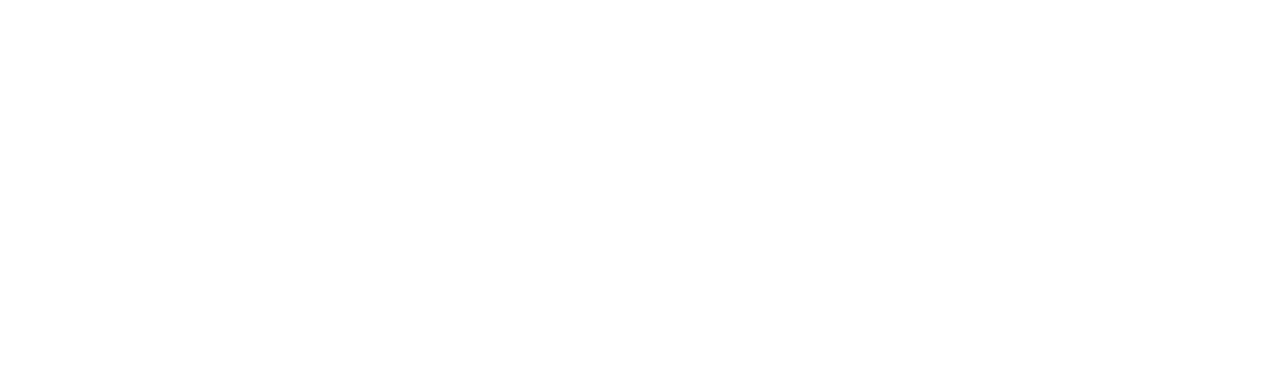
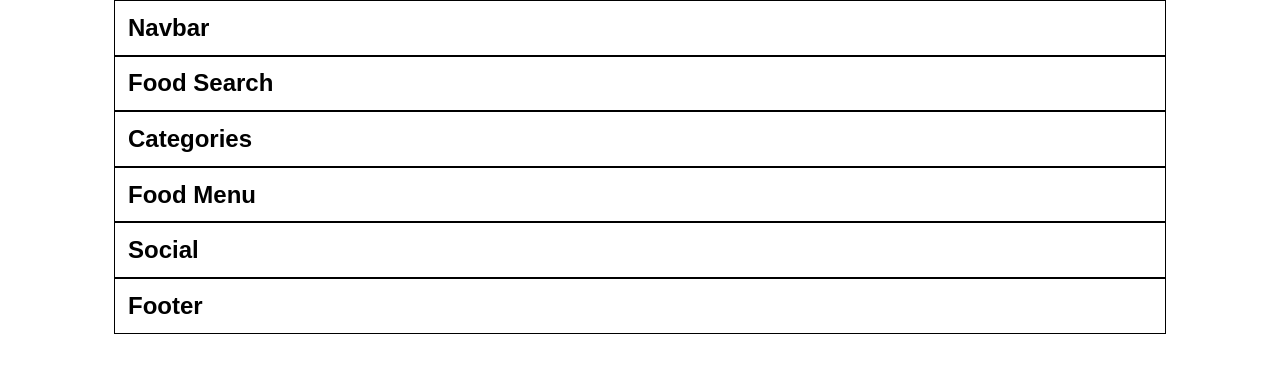
Before and after one commit to AllenOtto/Food-Order-Frontend, a plain HTML site: page index.html in a window 1280 px wide. Drawn offline with Linux system fonts and the light colour scheme.

```diff
--- a/index.html
+++ b/index.html
@@ -5,40 +5,59 @@
     <meta http-equiv="X-UA-Compatible" content="IE=edge">
     <meta name="viewport" content="width=device-width, initial-scale=1.0">
     <title>Restaurant</title>
+    <link rel="stylesheet" href="style.css">
 </head>
 <body>
     <!-- Navbar Section Starts Here -->
     <section class="navbar">
+        <div class="container">
+            <h1>Navbar</h1>
+        </div>
 
     </section>
     <!-- Navbar Section Ends Here -->
 
     <!-- Food Search Section Starts Here -->
     <section class="food-search">
+        <div class="container">
+            <h1>Food Search</h1>
+        </div>
 
     </section>
     <!-- Food Search Section Ends Here -->
 
     <!-- Categories Section Starts Here -->
     <section class="categories">
+        <div class="container">
+            <h1>Categories</h1>
+        </div>
 
     </section>
     <!-- Categories Section Ends Here -->
 
     <!-- Food Menu Section Starts Here -->
     <section class="food-menu">
+        <div class="container">
+            <h1>Food Menu</h1>
+        </div>
 
     </section>
     <!-- Food Menu Section Ends Here -->
 
     <!-- Social Section Starts Here -->
     <section class="social">
+        <div class="container">
+            <h1>Social</h1>
+        </div>
 
     </section>
     <!-- Social Section Ends Here -->
 
     <!-- Footer Section Starts Here -->
     <section class="footer">
+        <div class="container">
+            <h1>Footer</h1>
+        </div>
 
     </section>
     <!-- Footer Section Ends Here -->
--- /dev/null
+++ b/style.css
@@ -0,0 +1,18 @@
+/*
+  Author: Allen Otto ;
+  Theme: Restaurant Food Website;
+  Version: 1.0;
+*/
+
+* {
+    margin: 0 0;
+    padding: 0 0;
+    font-family: Arial, Helvetica, sans-serif;
+}
+
+.container {
+    border: 1px solid black;
+    width: 80%;
+    margin: 0 auto;
+    padding: 1%;
+}
```
Also changed, not shown: 1 other file.
